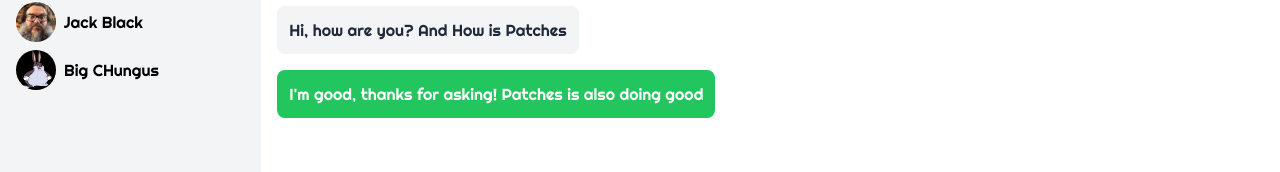
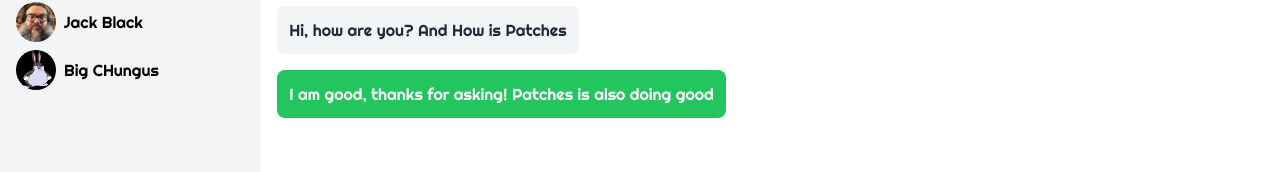
Before and after one commit to Ramareigns/Petsily, a Next.js app: page /ChatSideBar in a window 1280 px wide. Shown: the part 170-342 px from the top of the page. Built offline with nearby package versions, Linux system fonts and the light colour scheme.

Commit message:
' change

```diff
--- a/pages/ChatSideBar.js
+++ b/pages/ChatSideBar.js
@@ -83,7 +83,7 @@ function ChatSideBar() {
               <div className="flex items-end mb-4">
                 <div className="bg-green-500 rounded-lg p-3">
                   <p className="text-white font-medium">
-                    I'm good, thanks for asking! Patches is also doing good
+                    I am good, thanks for asking! Patches is also doing good
                   </p>
                 </div>
               </div>
```
